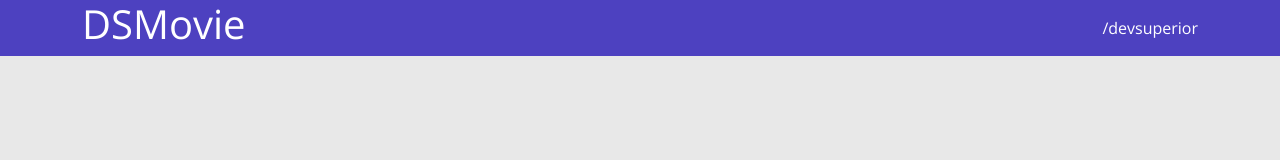
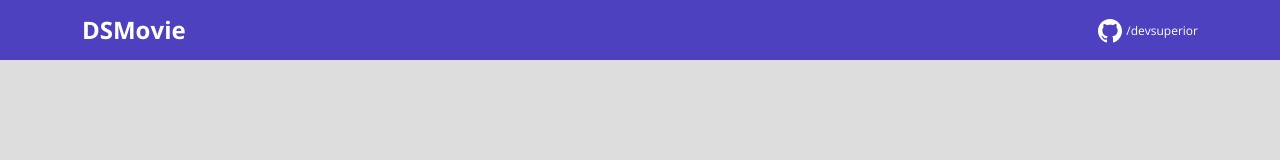
Before and after one commit to ericriscod/dsmovie, a plain HTML site: page index.html in a window 1280 px wide. Drawn offline with nearby package versions, Linux system fonts and the light colour scheme.

Commit message:
Barra superior PARTE 2

```diff
--- a/css/styles.css
+++ b/css/styles.css
@@ -1,17 +1,30 @@
 @import url('https://fonts.googleapis.com/css2?family=Open+Sans:wght@300;400;700&display=swap');
+
+:root{
+    --bg-gray: #ddd;
+    --color-primary:#4D41C0;
+    --white: #fff;
+}
 
 *{
     box-sizing: border-box;
     font-family: 'Open Sans', sans-serif;
 }
 
+h1, h2 , h3, h4, h5, h6{
+margin: 0;
+}
+
 html, body{
-    background-color: #e8e8e8;
+    background-color: var(--bg-gray);
 }
 
 header{
-    background-color: #4D41C0;
-    color: #fff;
+    background-color: var(--color-primary);
+    color: var(--white);
+    height: 60px;
+    display: flex;
+    align-items: center;
 }
 
 nav{
@@ -20,7 +33,26 @@ nav{
     justify-content: space-between;
 }
 
+nav h1{
+    font-size: 24px;
+    font-weight: 700;
+}
+
+nav a{
+    font-size: 12px;
+    font-weight: 400;
+
+}
+
 a, a:hover{
     text-decoration: none;
     color: unset;
 }
+.dsmovie-contact-container{
+    display: flex;
+    align-items: center;
+}
+
+.dsmovie-contact-container img{
+    margin-right: 10px;
+}
--- a/index.html
+++ b/index.html
@@ -1,22 +1,30 @@
 <!DOCTYPE html>
 <html lang="en">
+
 <head>
     <meta charset="UTF-8">
     <meta http-equiv="X-UA-Compatible" content="IE=edge">
     <meta name="viewport" content="width=device-width, initial-scale=1.0">
     <title>DSMovie</title>
 
-    <link href="https://cdn.jsdelivr.net/npm/bootstrap@5.1.3/dist/css/bootstrap.min.css" rel="stylesheet" integrity="sha384-1BmE4kWBq78iYhFldvKuhfTAU6auU8tT94WrHftjDbrCEXSU1oBoqyl2QvZ6jIW3" crossorigin="anonymous">
+    <link href="https://cdn.jsdelivr.net/npm/bootstrap@5.1.3/dist/css/bootstrap.min.css" rel="stylesheet"
+        integrity="sha384-1BmE4kWBq78iYhFldvKuhfTAU6auU8tT94WrHftjDbrCEXSU1oBoqyl2QvZ6jIW3" crossorigin="anonymous">
 
     <link rel="stylesheet" href="css/styles.css">
 
 </head>
+
 <body>
     <header>
         <nav class="container">
-          <h1>DSMovie</h1>
-          <a href="https://github.com/ericriscod">/devsuperior</a>
+            <h1>DSMovie</h1>
+            <div>
+                <img src="img/github.svg" alt="Github">
+                <a href="https://github.com/ericriscod">/devsuperior</a>
+            </div>
+
         </nav>
     </header>
 </body>
+
 </html>
```
Also changed, not shown: img/github.svg (added).
